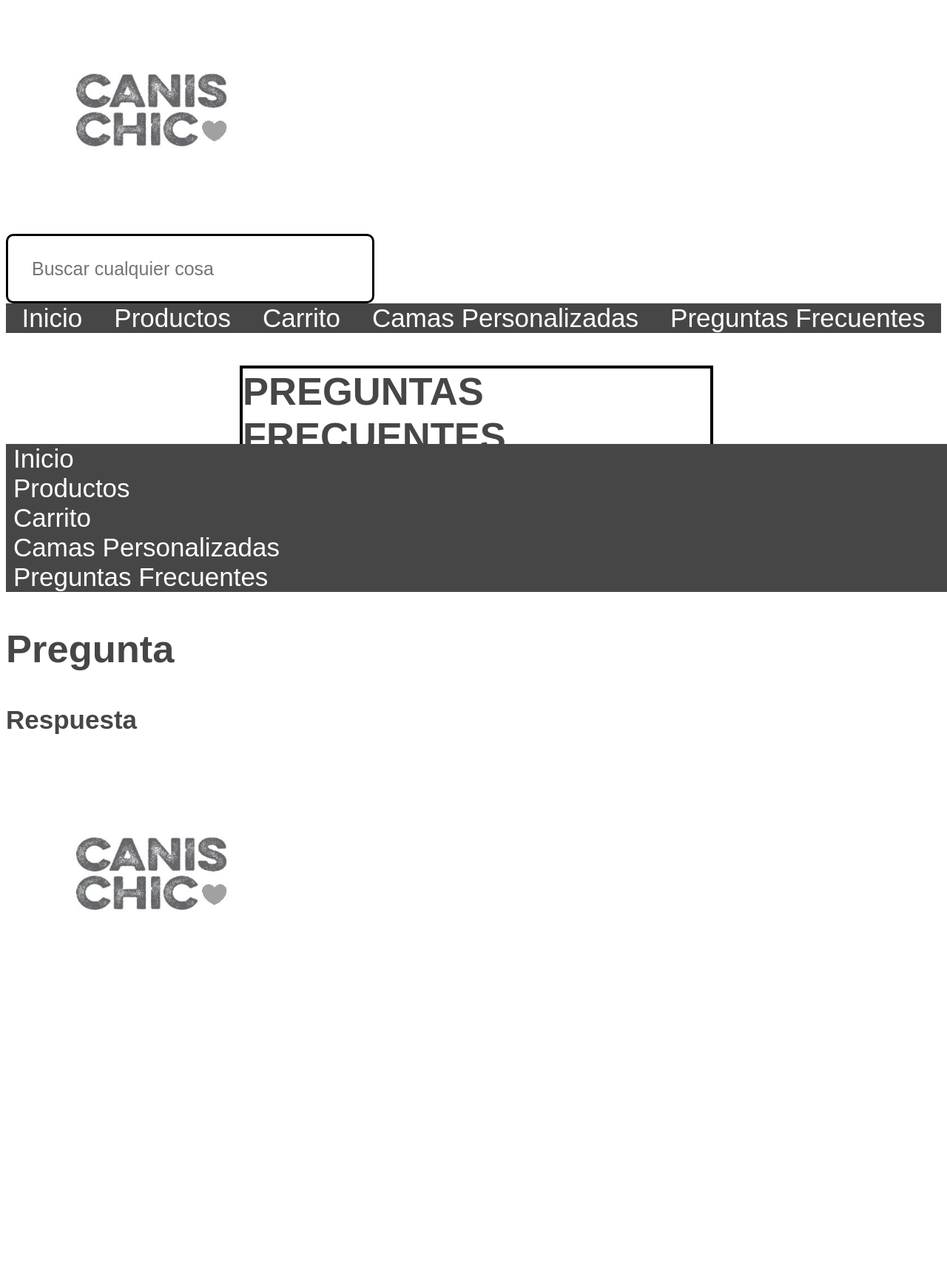
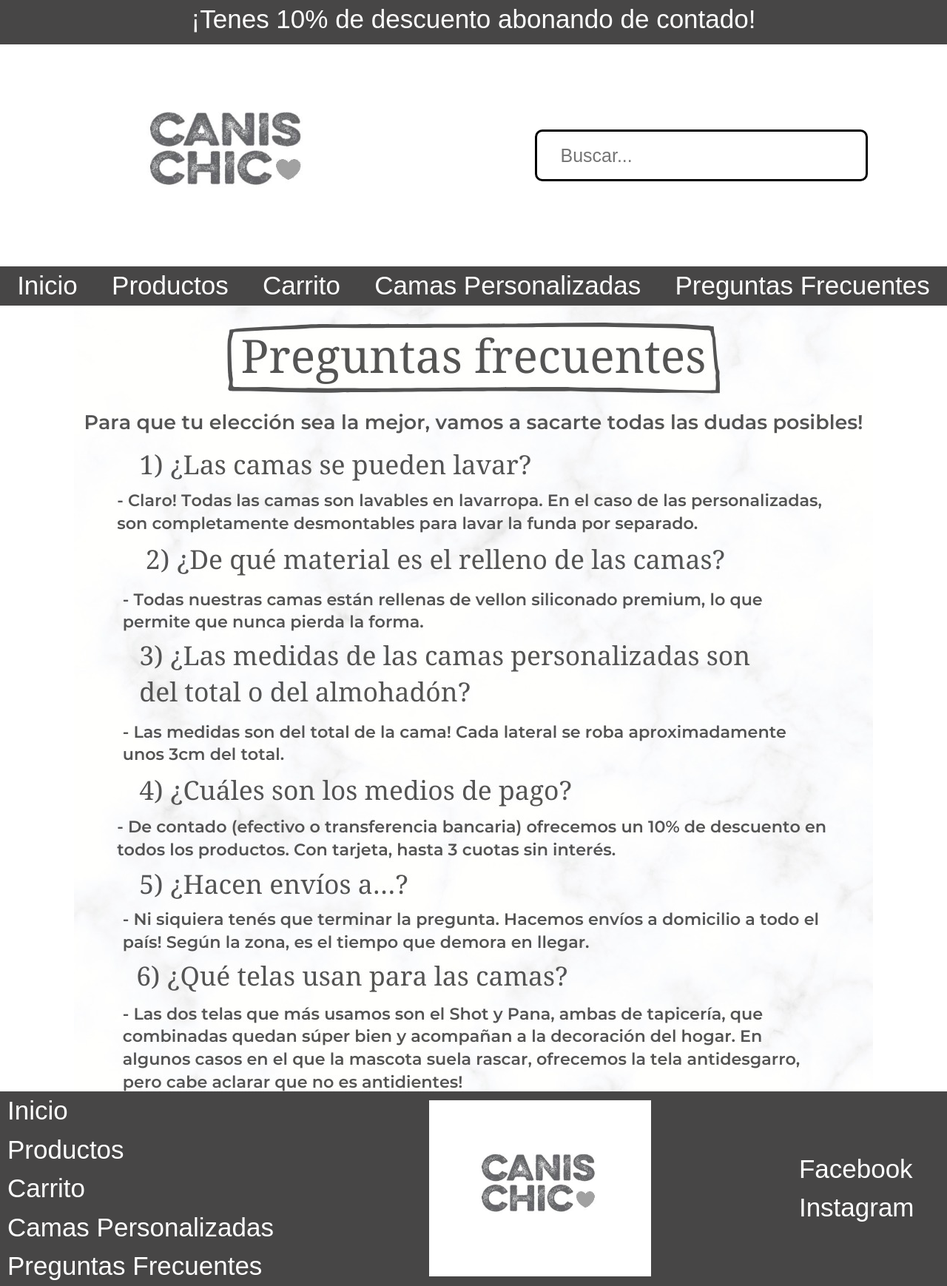
Before and after one commit to Juanterren/Canis-Chic, a website: page Preguntas Frecuentes.html in a window 1280 px wide. Shown: the whole page at 74% size. Before the commit the page ends 1437 px from the top, so only its background shows below. Drawn offline with nearby package versions, Linux system fonts and the light colour scheme; files that its build step writes are made by us from their sources; a web font is replaced by a local one.

Commit message:
guardar todo

```diff
--- a/Preguntas Frecuentes.html
+++ b/Preguntas Frecuentes.html
@@ -5,17 +5,28 @@
     <meta charset="UTF-8">
     <meta http-equiv="X-UA-Compatible" content="IE=edge">
     <meta name="viewport" content="width=device-width, initial-scale=1.0">
-    <link rel="stylesheet" href="Style.css">
+    <!-- Google Fonts -->
+    <link rel="preconnect" href="https://fonts.googleapis.com">
+    <link rel="preconnect" href="https://fonts.gstatic.com" crossorigin>
+    <link href="https://fonts.googleapis.com/css2?family=Smooch+Sans:wght@500&display=swap" rel="stylesheet">
+    <!-- CSS -->
+    <link rel="stylesheet" href="css/style.css">
+    <link href="https://cdn.jsdelivr.net/npm/bootstrap@5.1.3/dist/css/bootstrap.min.css" rel="stylesheet"
+        integrity="sha384-1BmE4kWBq78iYhFldvKuhfTAU6auU8tT94WrHftjDbrCEXSU1oBoqyl2QvZ6jIW3" crossorigin="anonymous">
+
     <title>Preguntas Frecuentes</title>
 </head>
 
-<body>
+<body class="body">
+    <div class="texto">
+        <p>¡Tenes 10% de descuento abonando de contado! </p class= "texto">
+      </div>
           <!--------------------------- Inicio Header --------------------------->
           <header class="header-container">
-    <img src="Logo Canis Chic.jpeg" alt="Logo Canis Chic" class="logo">
+              <div class="logo-barrabusqueda">
+                <a href="index.html"> <img src="Logo Canis Chic.jpeg" alt="Logo Canis Chic" class="logo"></a>
                   <!--------------------------- Inicio barra de busqueda --------------------------->
-    <div>
-        <input type="text" name="search" placeholder="Buscar cualquier cosa" class="src" autocomplete="off">
+                  <input type="text" name="search" placeholder="Buscar..." class="src" autocomplete="off">
               </div>
               <!--------------------------- Fin barra de busqueda --------------------------->
               <nav class="header">
@@ -29,19 +40,15 @@
               </nav>
           </header>
           <!--------------------------- FIn Header --------------------------->
-
 <!--------------------------- Inicio Preguntas Frecuentes --------------------------->
-<section class="preguntas-container">
-    <h1> PREGUNTAS FRECUENTES </h1>
-    <h3> Hola! Nos encanta que hayas ingresado a esta seccion! </h3>
-    <h3> Vamos a intentar ayudarte! </h3>
-    <h2> Pregunta</h2>
-    <h4> Respuesta  </h4>
-</section>
+<div class="preguntas-frecuentes">
+<img src="Preguntas Frecuentes.jpeg" alt="Preguntas Frecuentes">
+</div>
 <!--------------------------- Fin Preguntas Frecuentes --------------------------->
   <!--------------------------- Inicio footer --------------------------->
-    <footer>
-        <nav class="footer-container">
+
+  <footer class="footer-container">
+    <nav>
         <div class="footer">
             <div><a href="index.html">Inicio</a></div>
             <div><a href="Productos.html">Productos</a></div>
@@ -50,15 +57,24 @@
             <div><a href="Preguntas Frecuentes.html">Preguntas Frecuentes</a></div>
         </div>
     </nav>
-        <img src="Logo Canis Chic.jpeg" alt="Logo Canis Chic" class="logo">
+    <a href="index.html"> <img src="Logo Canis Chic.jpeg" alt="Logo Canis Chic" class="logo-footer"></a>
     <nav>
-            <div class="font">
+        <div  class="font">
             <div><a href="https://www.facebook.com/canischic">Facebook</a></div>
             <div><a href="https://www.instagram.com/canischic/?hl=es-la">Instagram</a></div>
         </div>
     </nav>
 </footer>
+
 <!--------------------------- Fin footer --------------------------->
+
+<script src="https://cdn.jsdelivr.net/npm/@popperjs/core@2.10.2/dist/umd/popper.min.js"
+integrity="sha384-7+zCNj/IqJ95wo16oMtfsKbZ9ccEh31eOz1HGyDuCQ6wgnyJNSYdrPa03rtR1zdB"
+crossorigin="anonymous"></script>
+<script src="https://cdn.jsdelivr.net/npm/bootstrap@5.1.3/dist/js/bootstrap.min.js"
+integrity="sha384-QJHtvGhmr9XOIpI6YVutG+2QOK9T+ZnN4kzFN1RtK3zEFEIsxhlmWl5/YESvpZ13"
+crossorigin="anonymous"></script>
+
 
 
 
--- a/scss/_footer.scss
+++ b/scss/_footer.scss
@@ -23,4 +23,5 @@
     width: 300px;
 
 }
+
 /****** Fin Footer ******/
--- a/scss/_header.scss
+++ b/scss/_header.scss
@@ -81,27 +81,3 @@ input.src {
 }
 
 /* Fin Header */
-/****** Inicio carrusel de imagenes ******/
-.image-div {
-    width: 100%;
-    display: flex;
-}
-.image-div img {
-    width: 33.33%;
-}
-/****** Fin carrusel de imagenes ******/
-/****** Inicio preguntas frecuentes ******/
-.preguntas-container{
-    font-family: 'Smooch Sans', sans-serif;
-    color: rgb(71, 70, 70);
-}
-.preguntas-container h1{
-    display: flex;
-    justify-content: center;
-    border: 4px solid #000000;
-    width: 50%;
-    height: 100%;
-    margin-left: 25%;
-
-}
-/****** Fin preguntas frecuentes ******/
--- /dev/null
+++ b/scss/_index.scss
@@ -0,0 +1,24 @@
+/****** Inicio carrusel de imagenes ******/
+.image-div {
+    width: 100%;
+    display: flex;
+}
+.image-div img {
+    width: 33.33%;
+}
+/****** Fin carrusel de imagenes ******/
+/* Inicio imagenes con link */
+
+.img-index {
+    width: 90%;
+    display: grid;
+    grid-template-columns: 240px 240px;
+    gap: 20px;
+}
+.img-index a {
+    height: auto;
+    width: auto;
+    max-width: 200px;
+}
+
+/* Fin imagenes con link */
--- /dev/null
+++ b/scss/_preguntas.scss
@@ -0,0 +1,10 @@
+/* Inicio imagen de preguntas frecuentes*/
+.preguntas-frecuentes {
+    width: 100%;
+    height: 100%;
+    display: flex;
+    justify-content: space-around;
+}
+
+
+/* Fin imagen de preguntas frecuentes*/
--- a/scss/style.scss
+++ b/scss/style.scss
@@ -1,3 +1,5 @@
 @import 'header.scss';
 @import 'footer.scss';
 @import 'img-text.scss';
+@import 'preguntas.scss';
+@import 'index.scss'
```
Also changed, not shown: index.html (+4 -3 lines), Preguntas Frecuentes.jpeg (added), css/Style.css, 1 other file. Lines whose indentation alone changed are shown as unchanged.
